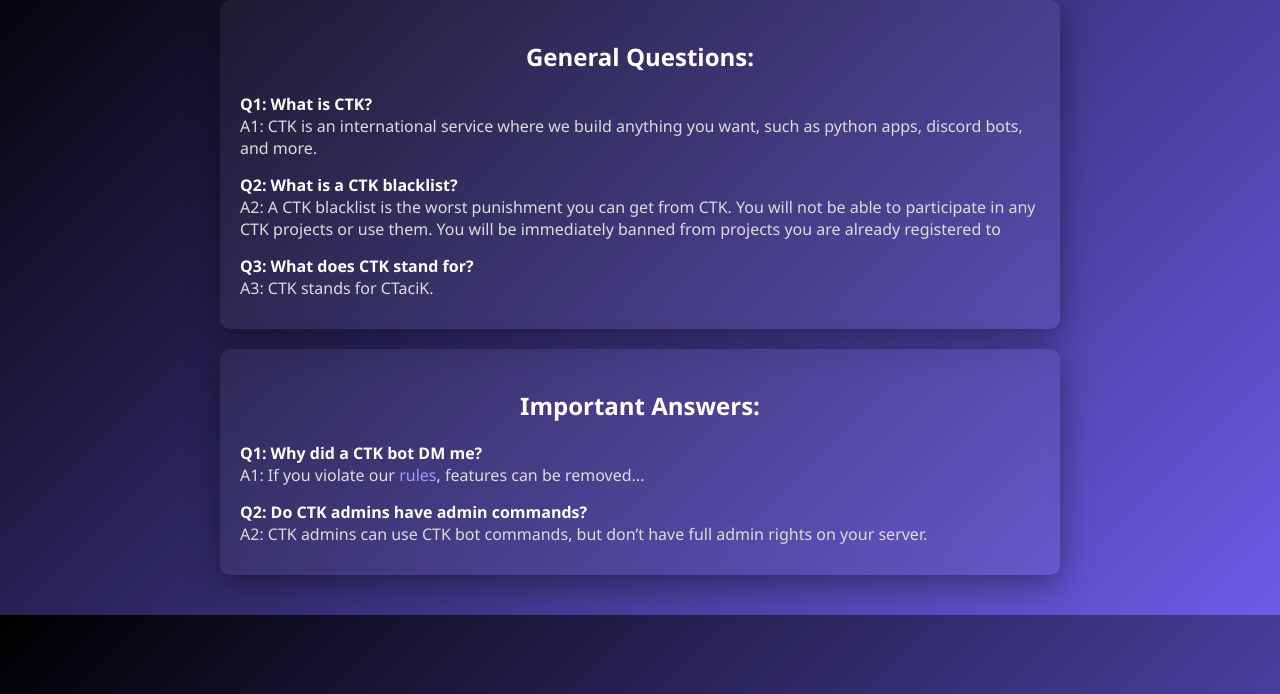
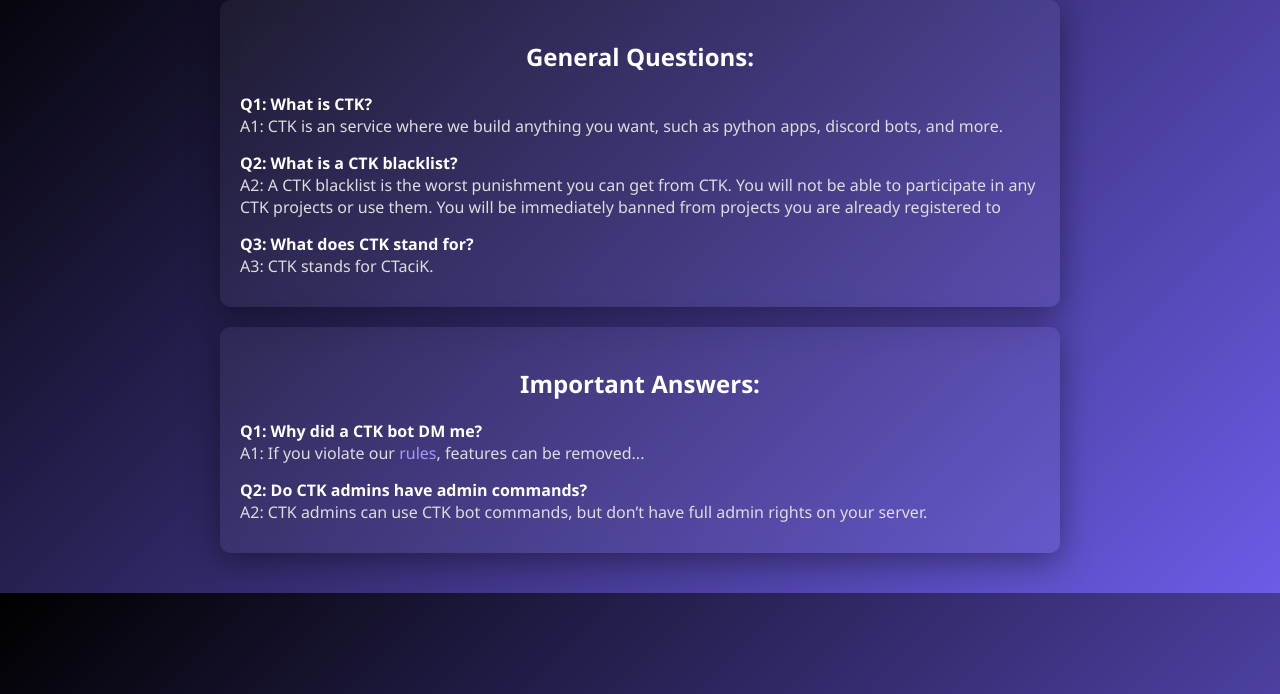
Before and after one commit to StacikM/ctksystems, a plain HTML site: page faq.html in a window 1280 px wide. Shown: the part 106-800 px from the top of the page. Drawn offline with Linux system fonts and the light colour scheme.

Commit message:
Update faq.html

```diff
--- a/faq.html
+++ b/faq.html
@@ -33,7 +33,7 @@
   <section class="faq-section">
     <h2>General Questions:</h2>
     <div class="question">Q1: What is CTK?</div>
-    <div class="answer">A1: CTK is an international service where we build anything you want, such as python apps, discord bots, and more.</div>
+    <div class="answer">A1: CTK is an service where we build anything you want, such as python apps, discord bots, and more.</div>
     <div class="question">Q2: What is a CTK blacklist?</div>
     <div class="answer">A2: A CTK blacklist is the worst punishment you can get from CTK. You will not be able to participate in any CTK projects or use them. You will be immediately banned from projects you are already registered to</div>
     <div class="question">Q3: What does CTK stand for?</div>
```
